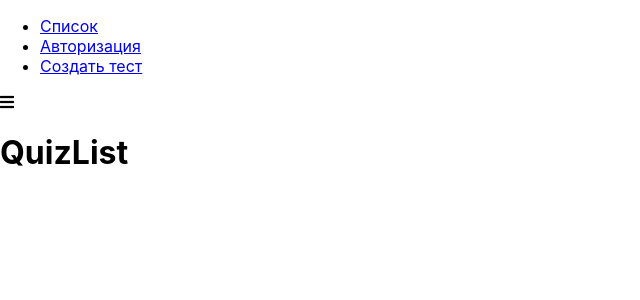
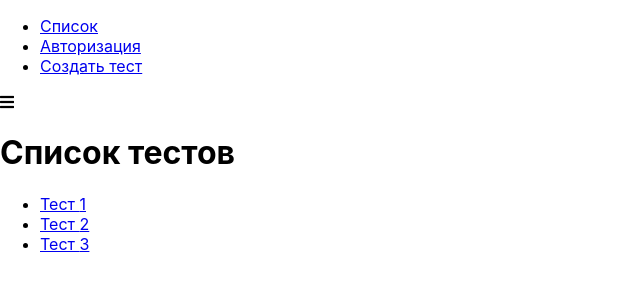
Before and after one commit to Makentosh/React-Quiz, a React app: page / in a window 1280 px wide. Shown: the top 300 px of the page, without its empty margins (0-640 px from the left). Built offline with nearby package versions, Linux system fonts and the light colour scheme.

Commit message:
add list page

```diff
--- a/src/components/FinishedQiuz/FinishedQuiz.js
+++ b/src/components/FinishedQiuz/FinishedQuiz.js
@@ -1,6 +1,7 @@
 import React from "react";
 import classes from './FinishedQuiz.scss'
 import Button from "../UI/Button/Button";
+import { Link } from 'react-router-dom'
 
 const FinishedQuiz = props => {
     const successCount = Object.keys(props.results).reduce((total, key) => {
@@ -31,7 +32,9 @@
             <p>правильно { successCount } из {props.quiz.length}</p>
             <div>
                 <Button onClick={props.onRetry} type="primary">Повторить</Button>
-                <Button type="success">Перейти в список тестов</Button>
+                <Link to={'/'}>
+                    <Button type="success">Перейти в список тестов</Button>
+                </Link>
             </div>
         </div>
     )
--- a/src/containers/Quiz/Quiz.js
+++ b/src/containers/Quiz/Quiz.js
@@ -90,6 +90,10 @@
         })
     }
 
+    componentDidMount() {
+        console.log('quiz id', this.props.match.params.id)
+    }
+
     render() {
         return (
             <div className={classes.Quiz}>
--- a/src/containers/QuizList/QuizList.js
+++ b/src/containers/QuizList/QuizList.js
@@ -1,10 +1,31 @@
 import React, {Component} from "react";
+import classes from './QuizList.scss'
+import {NavLink} from "react-router-dom";
 
 export default class QuizList extends Component {
+
+    renderQuizes() {
+       return [1, 2, 3,].map((quiz, index) => {
+           return (
+               <li key={index}>
+                   <NavLink to={'/quiz/' + quiz }>
+                       Тест { quiz }
+                   </NavLink>
+               </li>
+           )
+       })
+    }
+
     render() {
         return (
-            <div>
-                <h1>QuizList</h1>
+            <div className={classes.QuizList}>
+                <div>
+                    <h1>Список тестов</h1>
+
+                    <ul>
+                        { this.renderQuizes() }
+                    </ul>
+                </div>
             </div>
         )
     }
--- a/src/containers/QuizList/QuizList.scss
+++ b/src/containers/QuizList/QuizList.scss
@@ -0,0 +1,35 @@
+.QuizList {
+  display: flex;
+  justify-content: center;
+  padding-top: 100px;
+  flex-grow: 1;
+  width: 100%;
+  background: linear-gradient(90deg, #fd8355 0%, #f0576c 37%, #f79cbd 100%);
+
+  h1 {
+    color: white;
+  }
+
+  ul {
+    list-style: none;
+    margin: 0;
+    padding: 0;
+
+    li {
+      margin-bottom: 10px;
+
+      &:last-child {
+        margin-bottom: 0;
+      }
+
+      a {
+        text-decoration: none;
+        color: white;
+
+        &:hover {
+          color: #363f54;
+        }
+      }
+    }
+  }
+}
```
